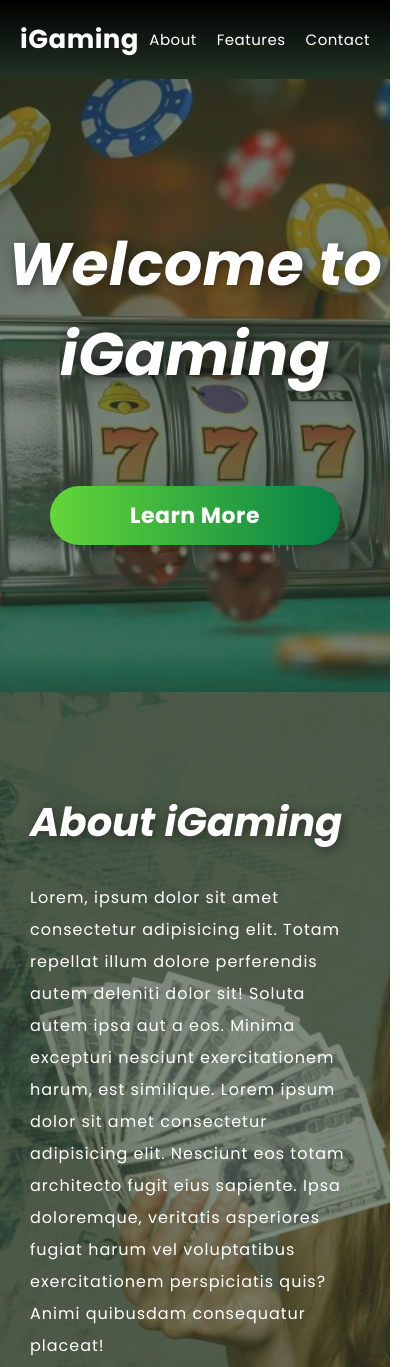
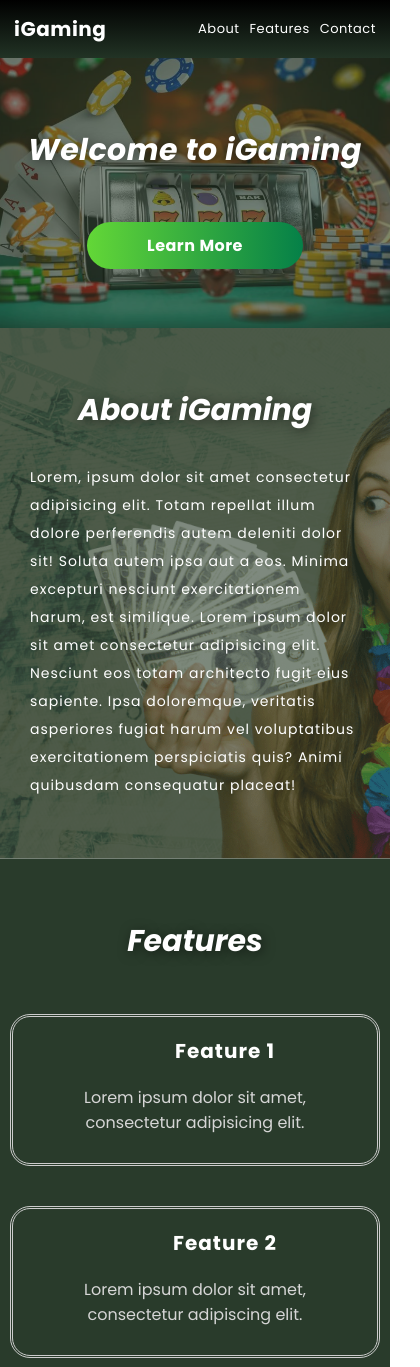
Before and after one commit to Yaroslav1q2w/test-iGaming, a website: page src/index.html in a window 390 px wide. Shown: the top 1367 px of the page, 420 px wide, since content can reach past the window. Drawn offline with nearby package versions, Linux system fonts and the light colour scheme; files that its build step writes are made by us from their sources.

Commit message:
adaptive perfomance

```diff
--- a/src/styles/main.scss
+++ b/src/styles/main.scss
@@ -70,6 +70,25 @@
 	}
 }
 
+@media screen and (max-width: 480px) {
+	.header {
+		&__container {
+			padding: 14px;
+		}
+
+		&__logo {
+			font-size: 20px;
+		}
+
+		.menu__list {
+			gap: 10px;
+			&-item {
+				font-size: 13px;
+			}
+		}
+	}
+}
+
 .main {
 	.content {
 		text-align: center;
@@ -134,6 +153,25 @@
 		}
 	}
 
+	@media screen and (max-width: 768px) {
+		.content {
+			.content-desc {
+				padding: 70px 10px;
+
+				&__title {
+					font-size: 30px;
+					margin-bottom: 60px;
+				}
+
+				&__button {
+					font-size: 16px;
+					letter-spacing: 0.5px;
+					padding: 12px 60px;
+				}
+			}
+		}
+	}
+
 	.about {
 		position: relative;
 
@@ -184,6 +222,36 @@
 				max-width: 500px;
 				letter-spacing: 1px;
 				line-height: 2;
+			}
+		}
+	}
+
+	@media screen and (max-width: 768px) {
+		.about {
+			&__content {
+				align-items: center;
+
+				&-title {
+					font-size: 30px;
+				}
+
+				&-description {
+					font-size: 15px;
+				}
+			}
+		}
+	}
+
+	@media screen and (max-width: 480px) {
+		.about {
+			&__content {
+				padding: 60px 30px;
+
+				&-description {
+					font-size: 14px;
+
+					width: 100%;
+				}
 			}
 		}
 	}
@@ -244,6 +312,58 @@
 			}
 		}
 	}
+
+	@media screen and (max-width: 768px) {
+		.features {
+			&__title {
+				font-size: 34px;
+			}
+
+			.feature__list {
+				padding: 10px;
+			}
+		}
+	}
+
+	@media screen and (max-width: 480px) {
+		.features {
+			padding: 60px 0;
+
+			&__title {
+				font-size: 30px;
+			}
+
+			.feature__list {
+				&-item {
+					padding: 14px;
+
+					.feature__header {
+						display: flex;
+						justify-content: center;
+						align-items: center;
+						gap: 20px;
+
+						&-icon {
+							width: 40px;
+							height: 40px;
+						}
+
+						&-title {
+							font-size: 20px;
+							color: #fff;
+							letter-spacing: 1px;
+						}
+					}
+
+					.feature__description {
+						font-size: 16px;
+						padding: 14px 10px;
+						color: #d6d6d6;
+					}
+				}
+			}
+		}
+	}
 }
 
 .footer {
@@ -287,3 +407,14 @@
 		}
 	}
 }
+
+@media screen and (max-width: 768px) {
+	.footer {
+		padding: 30px 10px;
+
+		&__container {
+			flex-direction: column;
+			gap: 20px;
+		}
+	}
+}
```
